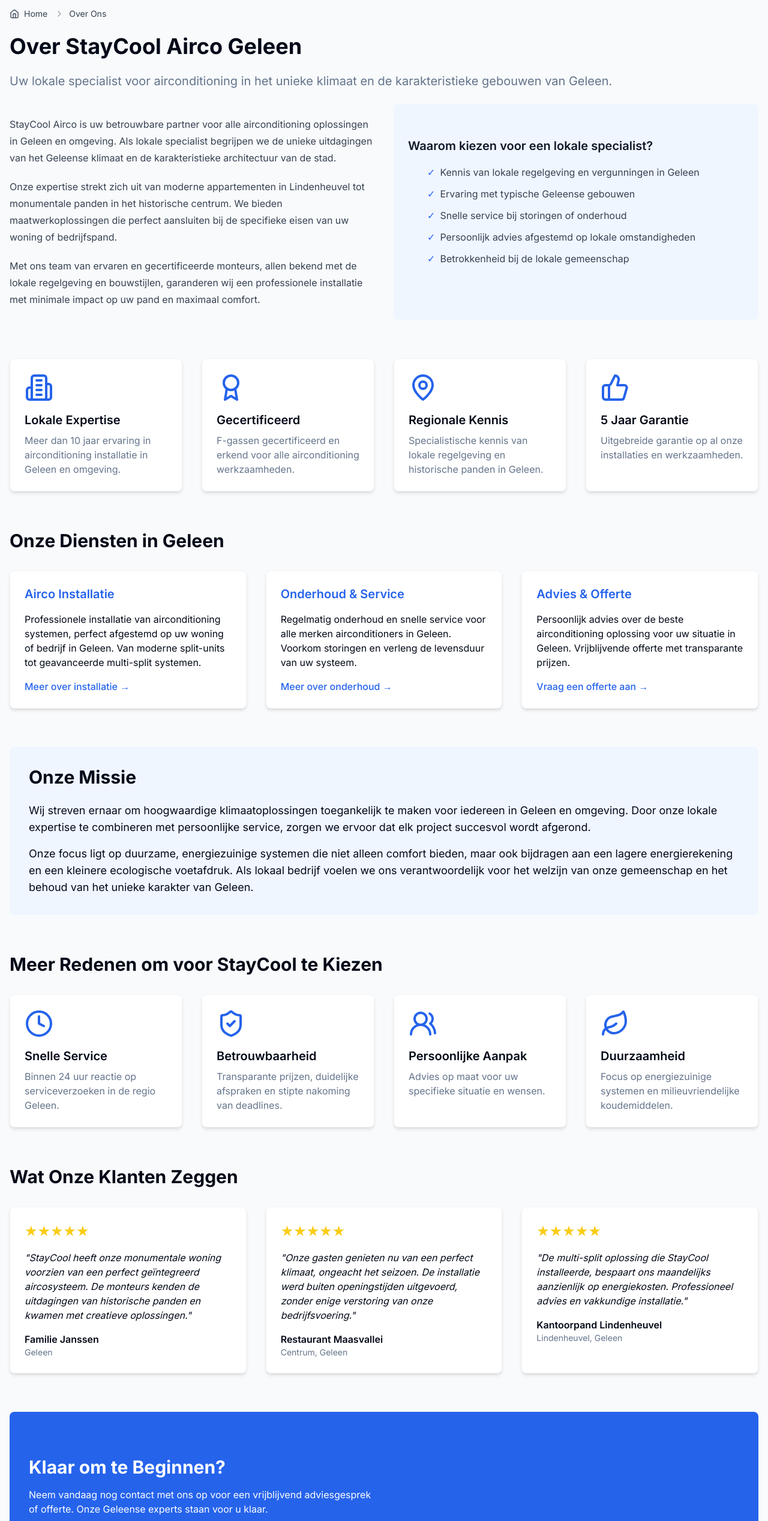
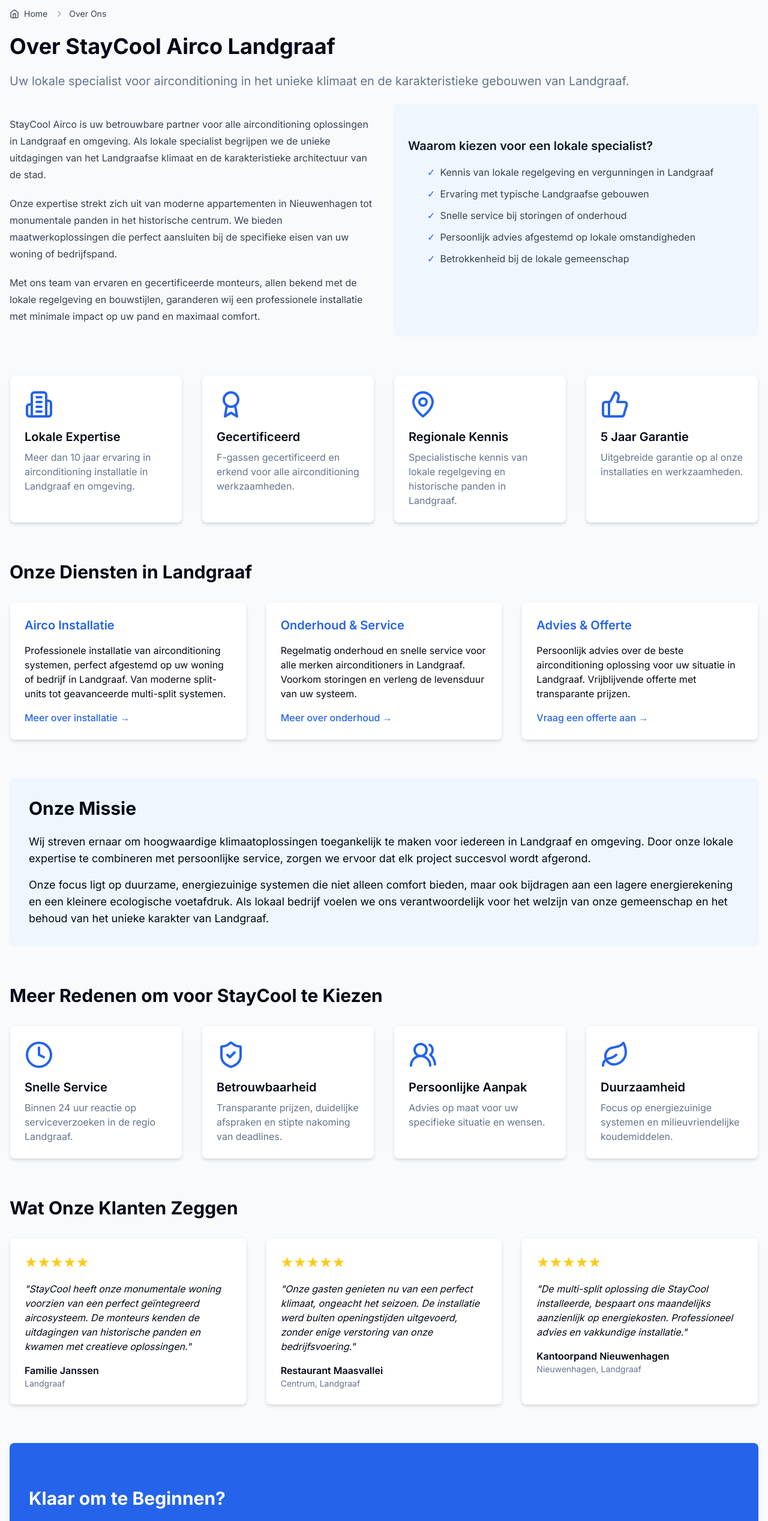
Before and after one commit to MarvinNL046/aircoinstallatielandgraaf.nl, a Next.js app: page /over-ons in a window 1280 px wide. Shown: the part 100-2635 px from the top of the page at 60% size. Built offline with nearby package versions, Linux system fonts and the light colour scheme; grey boxes are pictures that could not be loaded.

Commit message:
Update domain from aircoinstallatiegeleen.nl to aircoinstallatielandgraaf.nl

```diff
--- a/app/over-ons/page.tsx
+++ b/app/over-ons/page.tsx
@@ -4,15 +4,15 @@ import { Breadcrumb } from "@/components/navigation/breadcrumb";
 import Link from "next/link";
 
 export const metadata: Metadata = {
-  title: 'Over Ons | StayCool Airco Geleen',
-  description: 'Maak kennis met StayCool Airco - uw lokale specialist voor airconditioning installatie, onderhoud en reparatie in Geleen en omgeving. Ontdek onze expertise en persoonlijke aanpak.',
+  title: 'Over Ons | StayCool Airco Landgraaf',
+  description: 'Maak kennis met StayCool Airco - uw lokale specialist voor airconditioning installatie, onderhoud en reparatie in Landgraaf en omgeving. Ontdek onze expertise en persoonlijke aanpak.',
 };
 
 const features = [
   {
     icon: Building2,
     title: 'Lokale Expertise',
-    description: 'Meer dan 10 jaar ervaring in airconditioning installatie in Geleen en omgeving.'
+    description: 'Meer dan 10 jaar ervaring in airconditioning installatie in Landgraaf en omgeving.'
   },
   {
     icon: Award,
@@ -22,7 +22,7 @@ const features = [
   {
     icon: MapPin,
     title: 'Regionale Kennis',
-    description: 'Specialistische kennis van lokale regelgeving en historische panden in Geleen.'
+    description: 'Specialistische kennis van lokale regelgeving en historische panden in Landgraaf.'
   },
   {
     icon: ThumbsUp,
@@ -35,7 +35,7 @@ const additionalFeatures = [
   {
     icon: Clock,
     title: 'Snelle Service',
-    description: 'Binnen 24 uur reactie op serviceverzoeken in de regio Geleen.'
+    description: 'Binnen 24 uur reactie op serviceverzoeken in de regio Landgraaf.'
   },
   {
     icon: ShieldCheck,
@@ -57,17 +57,17 @@ const additionalFeatures = [
 const testimonials = [
   {
     name: "Familie Janssen",
-    location: "Geleen",
+    location: "Landgraaf",
     quote: "StayCool heeft onze monumentale woning voorzien van een perfect geïntegreerd aircosysteem. De monteurs kenden de uitdagingen van historische panden en kwamen met creatieve oplossingen."
   },
   {
     name: "Restaurant Maasvallei",
-    location: "Centrum, Geleen",
+    location: "Centrum, Landgraaf",
     quote: "Onze gasten genieten nu van een perfect klimaat, ongeacht het seizoen. De installatie werd buiten openingstijden uitgevoerd, zonder enige verstoring van onze bedrijfsvoering."
   },
   {
-    name: "Kantoorpand Lindenheuvel",
-    location: "Lindenheuvel, Geleen",
+    name: "Kantoorpand Nieuwenhagen",
+    location: "Nieuwenhagen, Landgraaf",
     quote: "De multi-split oplossing die StayCool installeerde, bespaart ons maandelijks aanzienlijk op energiekosten. Professioneel advies en vakkundige installatie."
   }
 ];
@@ -82,20 +82,20 @@ export default function AboutPage() {
       <Breadcrumb items={breadcrumbItems} />
 
       <section className="mb-16">
-        <h1 className="text-4xl font-bold mb-6">Over StayCool Airco Geleen</h1>
+        <h1 className="text-4xl font-bold mb-6">Over StayCool Airco Landgraaf</h1>
         <div className="prose max-w-none">
           <p className="text-xl mb-6 text-muted-foreground">
-            Uw lokale specialist voor airconditioning in het unieke klimaat en de karakteristieke gebouwen van Geleen.
+            Uw lokale specialist voor airconditioning in het unieke klimaat en de karakteristieke gebouwen van Landgraaf.
           </p>
           <div className="grid grid-cols-1 md:grid-cols-2 gap-8 mb-8">
             <div>
               <p className="mb-4">
-                StayCool Airco is uw betrouwbare partner voor alle airconditioning oplossingen in Geleen en omgeving.
-                Als lokale specialist begrijpen we de unieke uitdagingen van het Geleense klimaat en de karakteristieke
+                StayCool Airco is uw betrouwbare partner voor alle airconditioning oplossingen in Landgraaf en omgeving.
+                Als lokale specialist begrijpen we de unieke uitdagingen van het Landgraafse klimaat en de karakteristieke
                 architectuur van de stad.
               </p>
               <p className="mb-4">
-                Onze expertise strekt zich uit van moderne appartementen in Lindenheuvel tot monumentale panden in het historische
+                Onze expertise strekt zich uit van moderne appartementen in Nieuwenhagen tot monumentale panden in het historische
                 centrum. We bieden maatwerkoplossingen die perfect aansluiten bij de specifieke eisen van uw woning of bedrijfspand.
               </p>
               <p>
@@ -108,11 +108,11 @@ export default function AboutPage() {
               <ul className="space-y-2">
                 <li className="flex items-start">
                   <span className="text-blue-600 mr-2">✓</span>
-                  <span>Kennis van lokale regelgeving en vergunningen in Geleen</span>
+                  <span>Kennis van lokale regelgeving en vergunningen in Landgraaf</span>
                 </li>
                 <li className="flex items-start">
                   <span className="text-blue-600 mr-2">✓</span>
-                  <span>Ervaring met typische Geleense gebouwen</span>
+                  <span>Ervaring met typische Landgraafse gebouwen</span>
                 </li>
                 <li className="flex items-start">
                   <span className="text-blue-600 mr-2">✓</span>
@@ -146,12 +146,12 @@ export default function AboutPage() {
       </section>
 
       <section className="mb-16">
-        <h2 className="text-3xl font-bold mb-8">Onze Diensten in Geleen</h2>
+        <h2 className="text-3xl font-bold mb-8">Onze Diensten in Landgraaf</h2>
         <div className="grid grid-cols-1 md:grid-cols-3 gap-8">
           <div className="bg-white p-6 rounded-lg shadow-md border border-gray-100">
             <h3 className="text-xl font-semibold mb-4 text-blue-600">Airco Installatie</h3>
             <p className="mb-4">
-              Professionele installatie van airconditioning systemen, perfect afgestemd op uw woning of bedrijf in Geleen.
+              Professionele installatie van airconditioning systemen, perfect afgestemd op uw woning of bedrijf in Landgraaf.
               Van moderne split-units tot geavanceerde multi-split systemen.
             </p>
             <Link href="/diensten" className="text-blue-600 hover:underline font-medium">
@@ -161,7 +161,7 @@ export default function AboutPage() {
           <div className="bg-white p-6 rounded-lg shadow-md border border-gray-100">
             <h3 className="text-xl font-semibold mb-4 text-blue-600">Onderhoud & Service</h3>
             <p className="mb-4">
-              Regelmatig onderhoud en snelle service voor alle merken airconditioners in Geleen.
+              Regelmatig onderhoud en snelle service voor alle merken airconditioners in Landgraaf.
               Voorkom storingen en verleng de levensduur van uw systeem.
             </p>
             <Link href="/kennisbank/onderhoud-tips" className="text-blue-600 hover:underline font-medium">
@@ -171,7 +171,7 @@ export default function AboutPage() {
           <div className="bg-white p-6 rounded-lg shadow-md border border-gray-100">
             <h3 className="text-xl font-semibold mb-4 text-blue-600">Advies & Offerte</h3>
             <p className="mb-4">
-              Persoonlijk advies over de beste airconditioning oplossing voor uw situatie in Geleen.
+              Persoonlijk advies over de beste airconditioning oplossing voor uw situatie in Landgraaf.
               Vrijblijvende offerte met transparante prijzen.
             </p>
             <Link href="/offerte" className="text-blue-600 hover:underline font-medium">
@@ -184,13 +184,13 @@ export default function AboutPage() {
       <section className="bg-blue-50 p-8 rounded-lg mb-16">
         <h2 className="text-3xl font-bold mb-6">Onze Missie</h2>
         <p className="text-lg mb-4">
-          Wij streven ernaar om hoogwaardige klimaatoplossingen toegankelijk te maken voor iedereen in Geleen en omgeving.
+          Wij streven ernaar om hoogwaardige klimaatoplossingen toegankelijk te maken voor iedereen in Landgraaf en omgeving.
           Door onze lokale expertise te combineren met persoonlijke service, zorgen we ervoor dat elk project succesvol wordt afgerond.
         </p>
         <p className="text-lg">
           Onze focus ligt op duurzame, energiezuinige systemen die niet alleen comfort bieden, maar ook bijdragen aan een lagere
           energierekening en een kleinere ecologische voetafdruk. Als lokaal bedrijf voelen we ons verantwoordelijk voor het
-          welzijn van onze gemeenschap en het behoud van het unieke karakter van Geleen.
+          welzijn van onze gemeenschap en het behoud van het unieke karakter van Landgraaf.
         </p>
       </section>
 
@@ -233,7 +233,7 @@ export default function AboutPage() {
               <h2 className="text-3xl font-bold mb-4">Klaar om te Beginnen?</h2>
               <p className="mb-6">
                 Neem vandaag nog contact met ons op voor een vrijblijvend adviesgesprek of offerte.
-                Onze Geleense experts staan voor u klaar.
+                Onze Landgraafse experts staan voor u klaar.
               </p>
               <div className="flex flex-wrap gap-4">
                 <Link
@@ -256,7 +256,7 @@ export default function AboutPage() {
                   width="100%"
                   height="100%"
                   src="https://www.youtube.com/embed/9m-jkGgfLog"
-                  title="StayCool Airco Geleen Bedrijfsvideo"
+                  title="StayCool Airco Landgraaf Bedrijfsvideo"
                   frameBorder="0"
                   allow="accelerometer; autoplay; clipboard-write; encrypted-media; gyroscope; picture-in-picture"
                   allowFullScreen
--- a/components/sections/cta-section.tsx
+++ b/components/sections/cta-section.tsx
@@ -19,7 +19,7 @@ export function CTASection() {
                     Vraag Nu een Gratis Offerte Aan
                   </h2>
                   <p className="mt-4 text-lg text-muted-foreground">
-                    Ontvang binnen 24 uur een vrijblijvende offerte voor uw airconditioning project in Maastricht en omgeving.
+                    Ontvang binnen 24 uur een vrijblijvende offerte voor uw airconditioning project in Landgraaf en omgeving.
                   </p>
                   <ul className="mt-6 space-y-3 text-sm">
                     <li className="flex items-center gap-2">
--- a/components/sections/hero-section.tsx
+++ b/components/sections/hero-section.tsx
@@ -21,13 +21,13 @@ export function HeroSection() {
               className="text-4xl font-bold tracking-tight sm:text-6xl"
               tabIndex={-1}
             >
-              StayCool Airco Geleen
+              StayCool Airco Landgraaf
             </h1>
             <p className="mt-2 text-3xl font-semibold text-blue-100">
               Professionele Airco Installatie
             </p>
             <p className="mt-6 text-xl text-blue-100">
-              Geniet van optimaal klimaatcomfort het hele jaar door in Geleen en omgeving.
+              Geniet van optimaal klimaatcomfort het hele jaar door in Landgraaf en omgeving.
               Vakkundige installatie door gecertificeerde monteurs met 5 jaar garantie.
             </p>
             <div className="mt-6">
```
Also changed, not shown: 1 other file (tests, documents, lock files or other folders).
